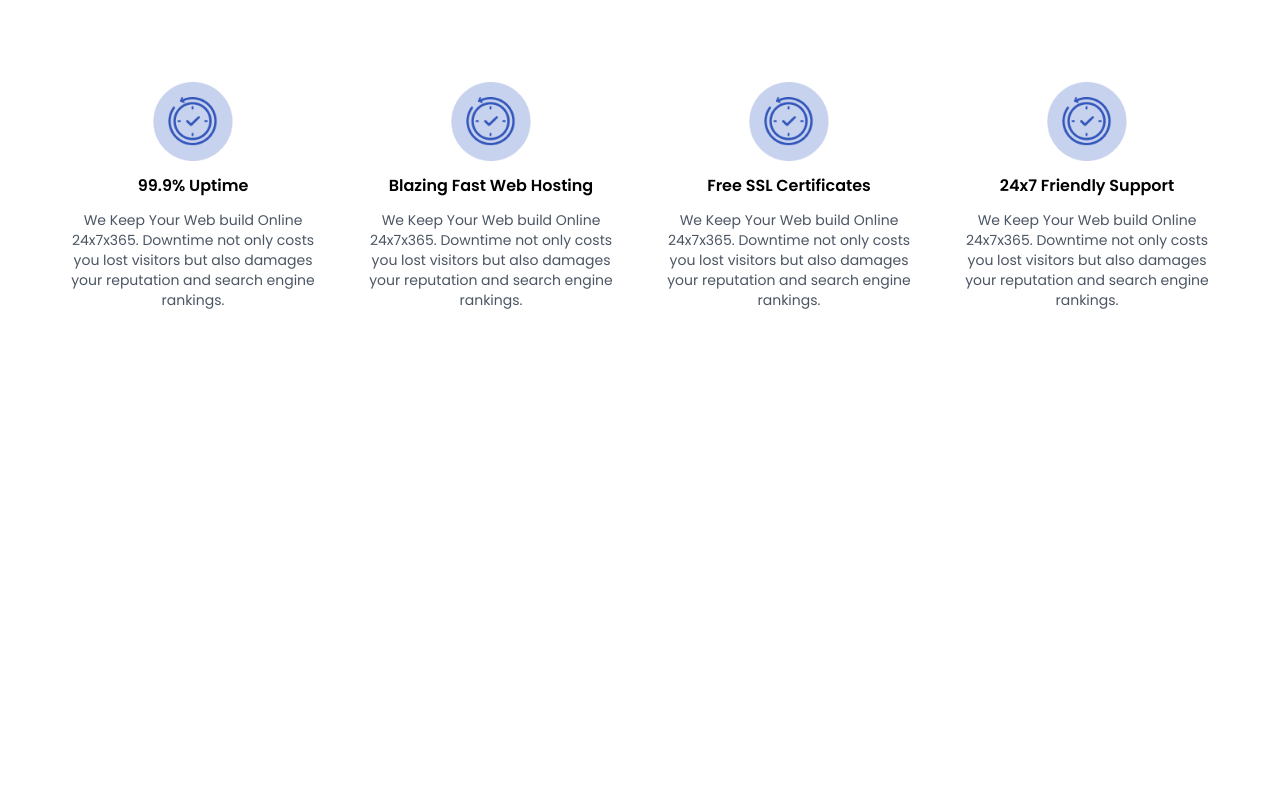
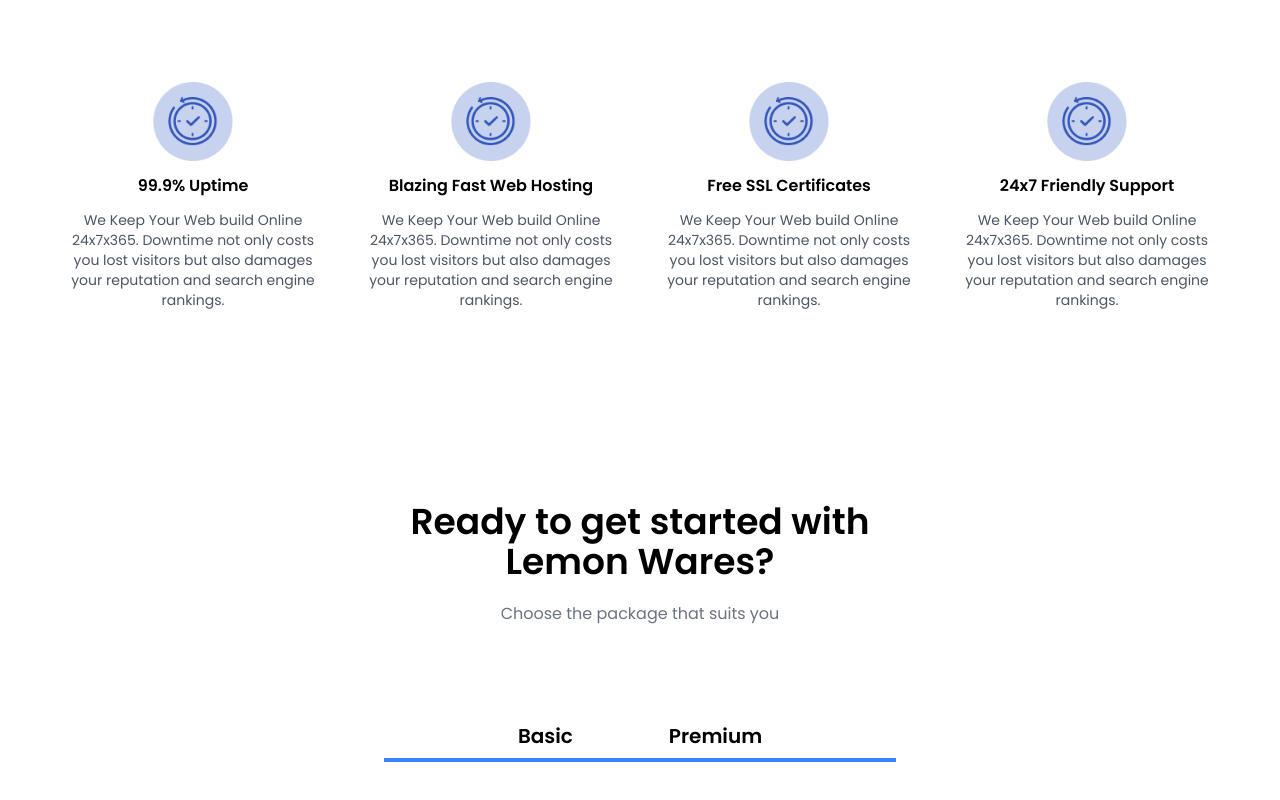
Before and after one commit to DHANIYEL/hoster, a React (Create React App) app: page / in a window 1280 px wide. Shown: the part 1036-1836 px from the top of the page. Before the commit the page ends 1538 px from the top, so only its background shows below. Built offline with nearby package versions, Linux system fonts and the light colour scheme.

Commit message:
line blue

```diff
--- a/src/App.tsx
+++ b/src/App.tsx
@@ -3,6 +3,7 @@
 import Navbar from "./components/Navbar";
 import Hero from "./components/Hero";
 import About from "components/About";
+import Pricing from "components/Pricing";
 
 function App() {
   return (
@@ -10,6 +11,7 @@
       <Navbar />
       <Hero />
       <About />
+      <Pricing />
     </div>
   );
 }
--- /dev/null
+++ b/src/components/Pricing.tsx
@@ -0,0 +1,26 @@
+const Pricing = () => {
+  return (
+    <div className="sm:px-16 px-8">
+      <div>
+        <div className="flex flex-col text-center">
+          <h1 className="text-4xl font-semibold">
+            Ready to get started with <br />
+            Lemon Wares?
+          </h1>
+          <p className="text-gray-500 mt-5">
+            Choose the package that suits you
+          </p>
+        </div>
+        <div className="padding-y flex padding-x flex-col justify-center items-center">
+          <div className="flex justify-center items-center gap-24 text-xl font-semibold ">
+            <p>Basic</p>
+            <p>Premium</p>
+          </div>
+          <div className="h-1 w-1/2 bg-blue-500 mt-2"></div>
+        </div>
+      </div>
+    </div>
+  );
+};
+
+export default Pricing;
```
